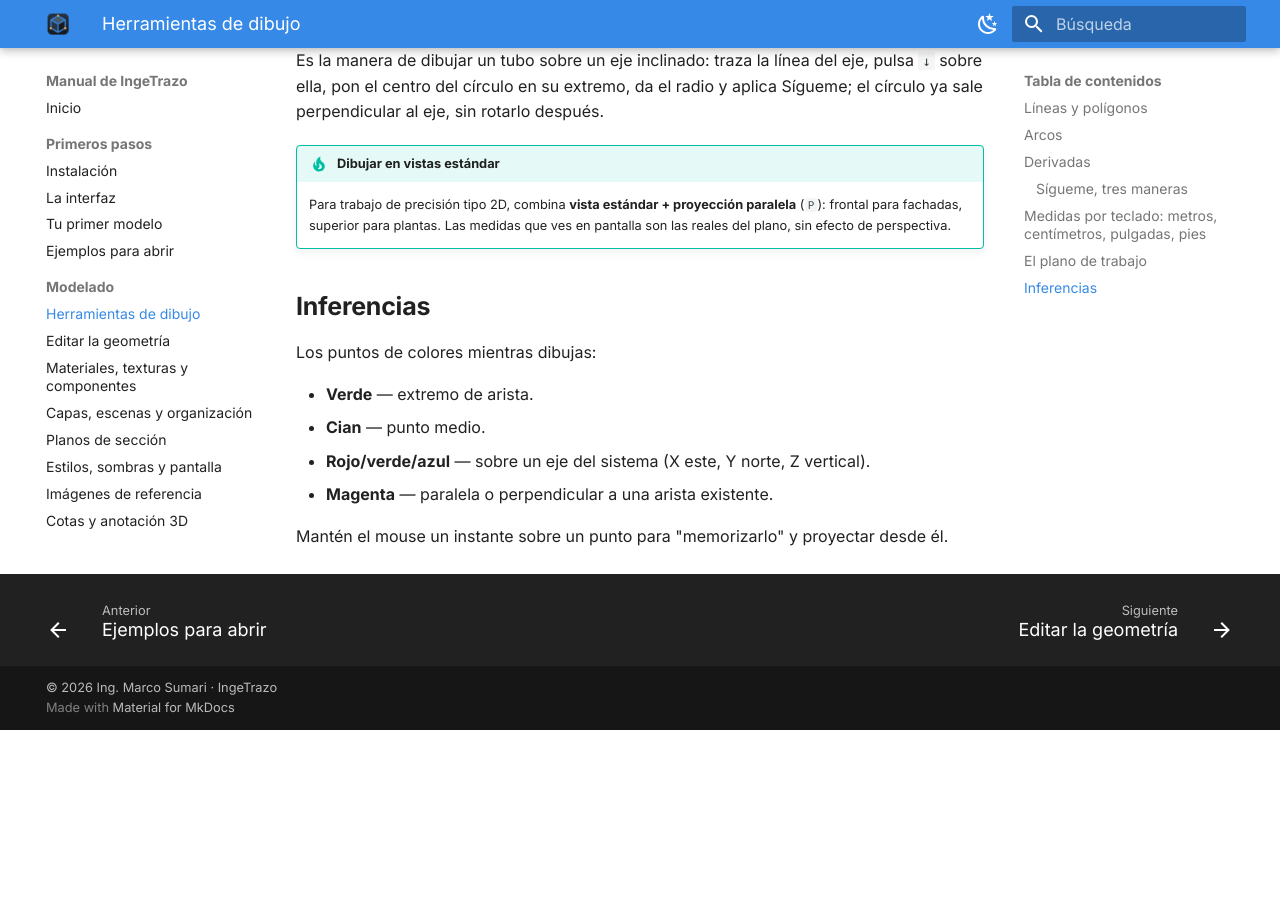
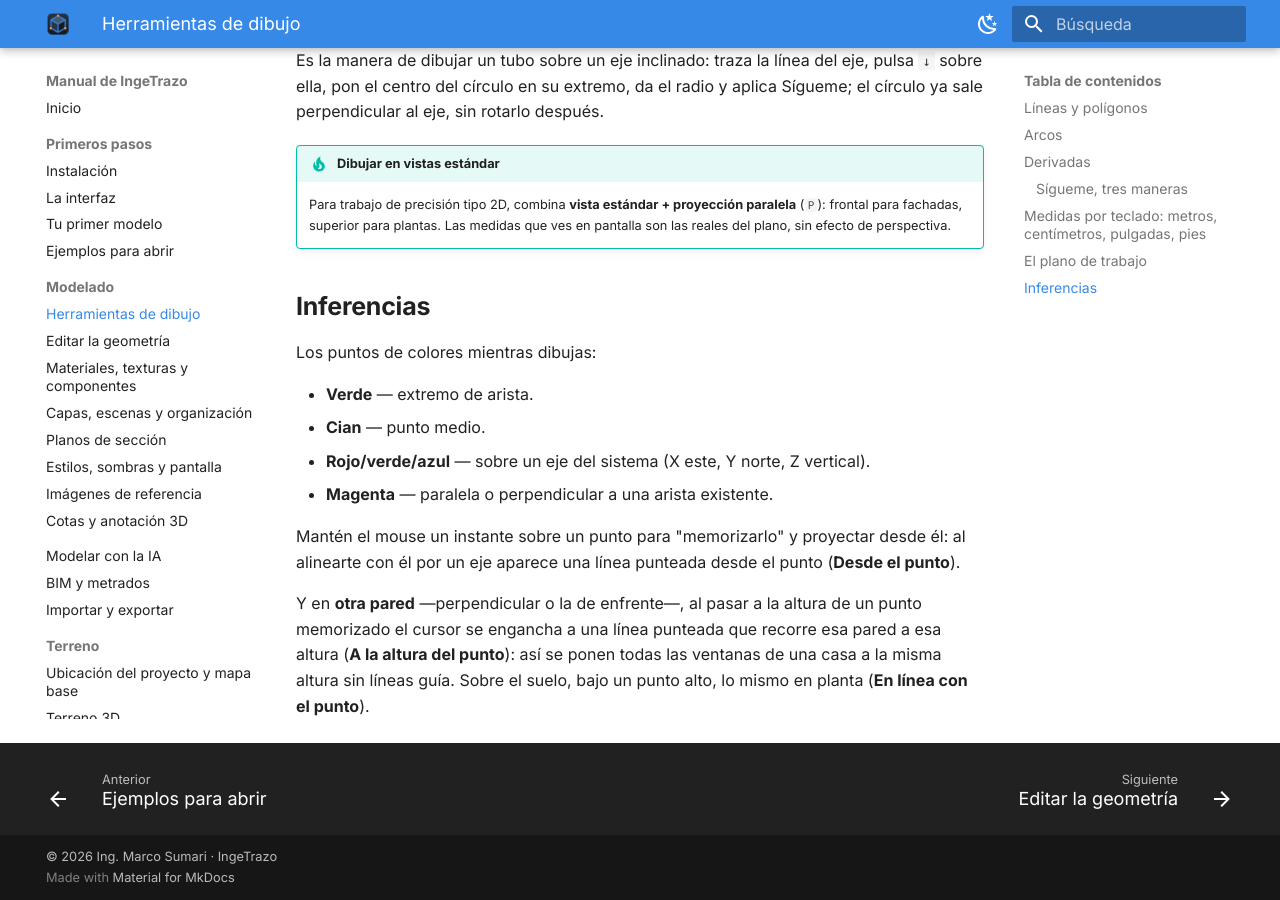
Before and after one commit to ingelibre/ingetrazo-docs, an MkDocs documentation site: the page built from docs/modelado/dibujo.md, in a window 1280 px wide and 900 px high, scrolled down 3311 px. Built offline with MkDocs 1.6.1 and Material for MkDocs 9.7.7, drawn with Linux system fonts in a browser that asks for light colours; before the commit the page ends 4041 px from its top, so only the background shows below that.

Commit message:
Dibujo: «A la altura del punto» — la ventana de la pared de al lado a la misma altura
Co-Authored-By: Claude Opus 5 (1M context) <noreply@anthropic.com>

```diff
--- a/docs/modelado/dibujo.md
+++ b/docs/modelado/dibujo.md
@@ -78,4 +78,6 @@ Los puntos de colores mientras dibujas:
 - **Rojo/verde/azul** — sobre un eje del sistema (X este, Y norte, Z vertical).
 - **Magenta** — paralela o perpendicular a una arista existente.
 
-Mantén el mouse un instante sobre un punto para "memorizarlo" y proyectar desde él.
+Mantén el mouse un instante sobre un punto para "memorizarlo" y proyectar desde él: al alinearte con él por un eje aparece una línea punteada desde el punto (**Desde el punto**).
+
+Y en **otra pared** —perpendicular o la de enfrente—, al pasar a la altura de un punto memorizado el cursor se engancha a una línea punteada que recorre esa pared a esa altura (**A la altura del punto**): así se ponen todas las ventanas de una casa a la misma altura sin líneas guía. Sobre el suelo, bajo un punto alto, lo mismo en planta (**En línea con el punto**).
```
